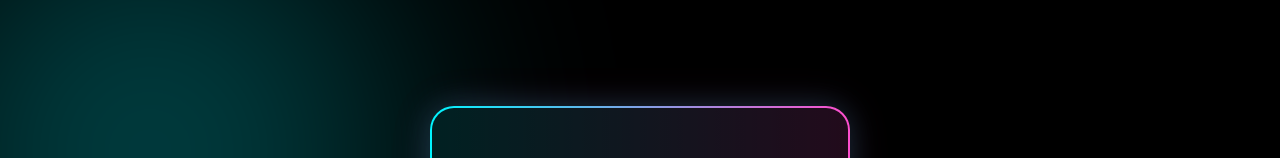
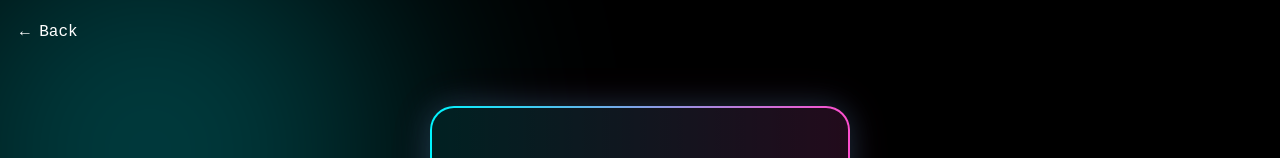
Before and after one commit to Soumya-xedux/S_Portfolio, a React (Create React App) app: page /login in a window 1280 px wide. Shown: the top 158 px of the page. Built offline with nearby package versions, Linux system fonts and the light colour scheme.

Commit message:
add back navigate in Admin Log In page

```diff
--- a/src/Pages/Login.jsx
+++ b/src/Pages/Login.jsx
@@ -55,13 +55,17 @@ const Login = () => {
 
   return (
     <div className={styles.page}>
+
       <div className={styles.container}>
         {/* Glow Background */}
+        <button className={styles.backBtn}
+            onClick={() => navigate("/")}>← Back</button>
         <div className={styles.glow1}></div>
         <div className={styles.glow2}></div>
 
         {/* Login Card */}
         <div className={styles.card}>
+
           {/* Icon */}
           <div className={styles.iconWrapper}>
             <ShieldCheck
--- a/src/Pages/Login.module.css
+++ b/src/Pages/Login.module.css
@@ -9,6 +9,10 @@
   align-items: center;
 
   font-family: "Courier New", Courier, monospace;
+}
+.backBtn{
+  color: white; position:fixed; top:20px; left:20px;
+  z-index: 5
 }
 
 .container {
```
